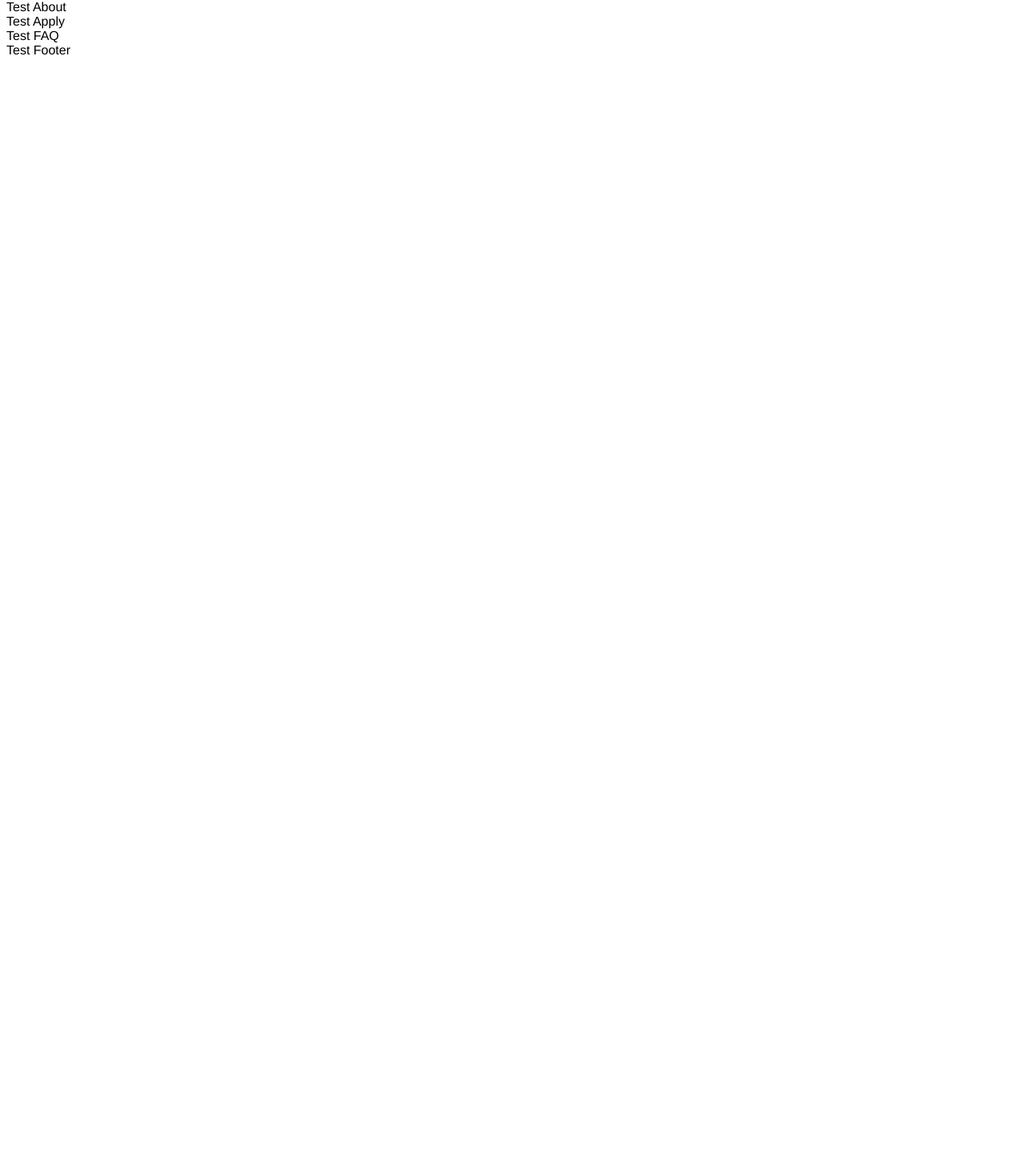
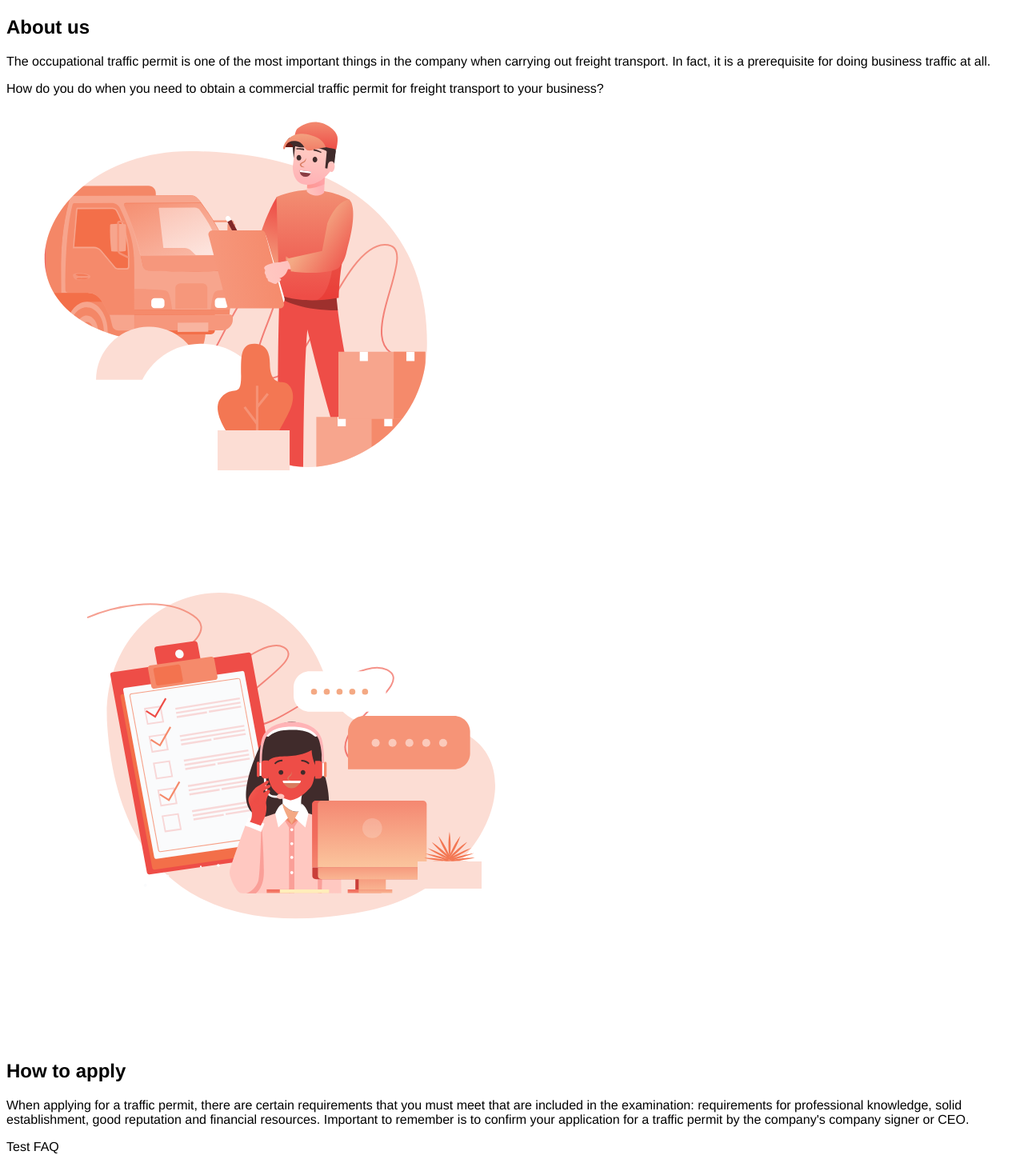
Before and after one commit to HoriaSimu/landing-page-challenge, a React (Create React App) app: page / in a window 1280 px wide. Shown: the part 631-2075 px from the top of the page at 80% size. Before the commit the page ends 800 px from the top, so only its background shows below. Built offline with nearby package versions, Linux system fonts and the light colour scheme.

Commit message:
basic markup about & apply sections

```diff
--- a/src/components/About.js
+++ b/src/components/About.js
@@ -1,8 +1,20 @@
 import React from 'react';
+import { ReactComponent as AboutImage } from '../assets/images/about.svg';
 
 const About = () => {
   return(
-    <div>Test About</div>
+    <section className="about-section">
+      <div className="about-text">
+        <h2>About us</h2>
+        <p>The occupational traffic permit is one of the most important things in the company when carrying out freight transport.  In fact, it is a prerequisite for doing business traffic at all.</p>
+        <div className="about-highlight">
+          <p>How do you do when you need to obtain a commercial traffic permit for freight transport to your business?</p>
+        </div>
+      </div>
+      <div className="about-image">
+        <AboutImage />
+      </div>
+    </section>
   );
 };
 
--- a/src/components/App.js
+++ b/src/components/App.js
@@ -11,9 +11,11 @@ const App = () => {
   return(
     <div>
       <HeroSection />
-      <About />
-      <Apply />
-      <Faq />
+      <main>
+        <About />
+        <Apply />
+        <Faq />
+      </main>
       <Footer />
     </div>
   );
--- a/src/components/Apply.js
+++ b/src/components/Apply.js
@@ -1,8 +1,17 @@
 import React from 'react';
+import { ReactComponent as ApplyImage } from '../assets/images/apply.svg';
 
 const Apply = () => {
   return(
-    <div>Test Apply</div>
+    <section className="apply-section">
+      <div className="apply-image">
+        <ApplyImage />
+      </div>
+      <div className="apply-text">
+        <h2>How to apply</h2>
+        <p>When applying for a traffic permit, there are certain requirements that you must meet that are included in the examination: requirements for professional knowledge, solid establishment, good reputation and financial resources. Important to remember is to confirm your application for a traffic permit by the company's company signer or CEO.</p>
+      </div>
+    </section>
   );
 };
 
```
Also changed, not shown: src/assets/images/about.svg (added), src/assets/images/apply.svg (added).
